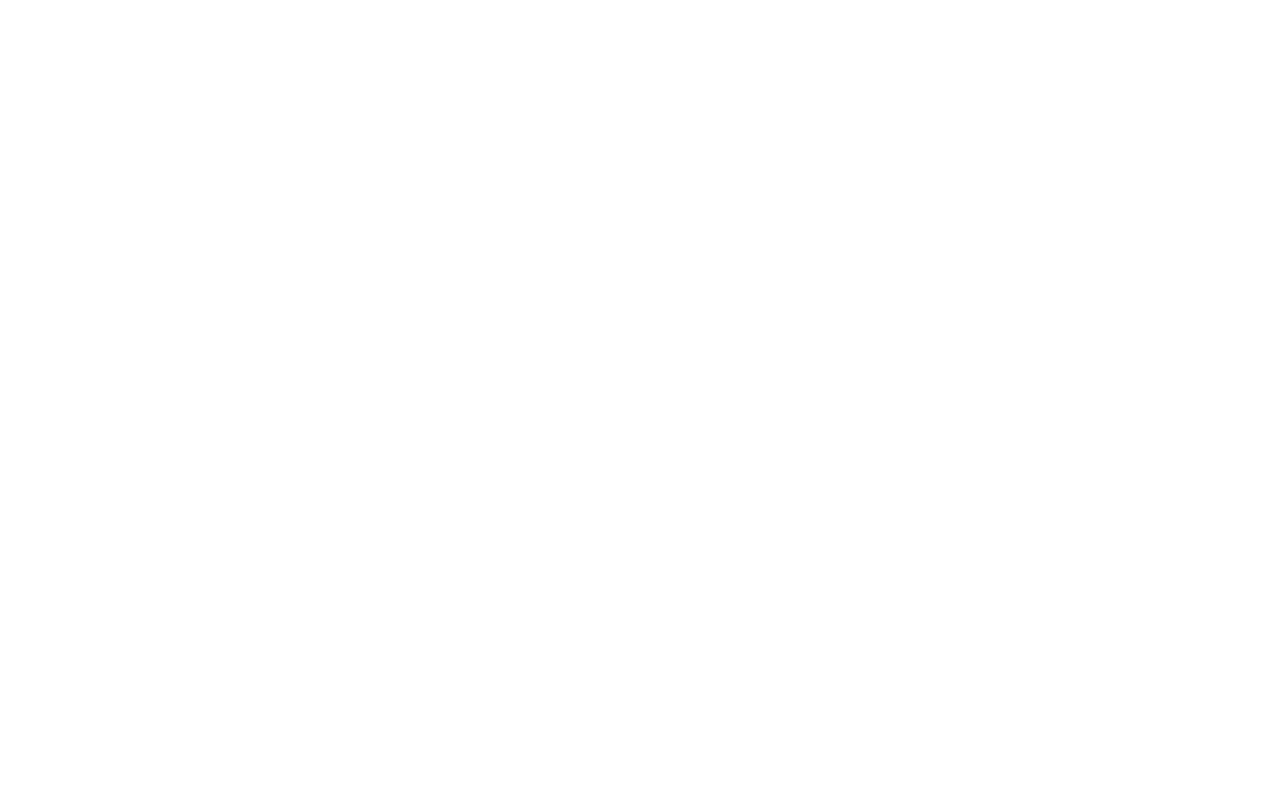
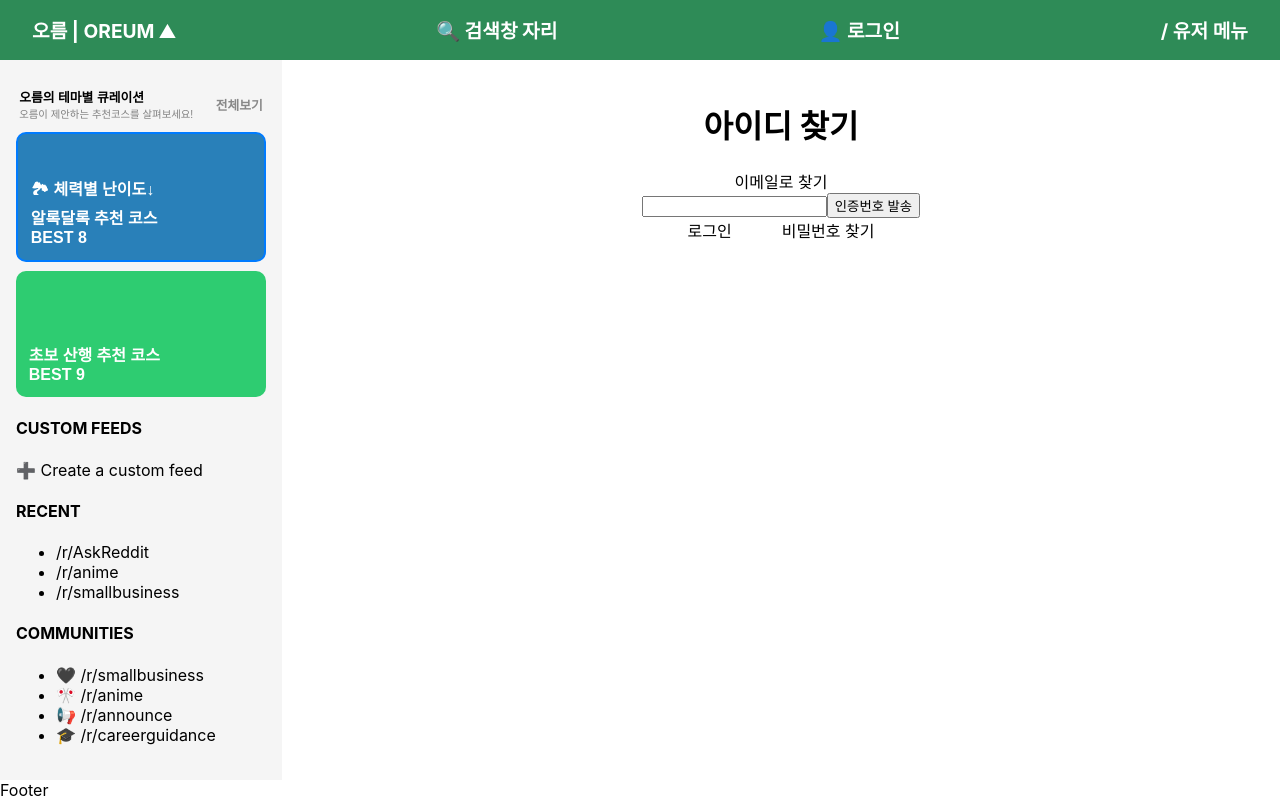
Before and after one commit to sanghyunbang/oreum-fronted-react, a React (Create React App) app: page /fuid in a window 1280 px wide. Before the commit this address had no page. Built offline with nearby package versions, Linux system fonts and the light colour scheme.

Commit message:
feat: 비밀 번호 찾기 기능, 이동 fix:: 로그인 아이디 수정

```diff
--- /dev/null
+++ b/src/pages/Find_Userid.jsx
@@ -0,0 +1,48 @@
+import { useState } from "react";
+import { Link } from "react-router-dom";
+
+const FindUserid = ()=>{
+    const [formData,setFormData] = useState({email:""});
+    const [doShow,setDoShow] = useState(false);
+    const people = {email:"123@gmail.com",nickname:"안녕"};
+
+    const doChange = (e)=>{
+        setFormData(prev=>({...prev,[e.target.name]:e.target.value}));
+    }
+
+    const doCheck = (e)=>{
+        if(formData.email===people.email){
+            alert("인증번호가 전송되었습니다.");
+            setDoShow(true);
+        }
+        else(
+            alert("등록되지 않은 이메일입니다.")
+        )
+    }
+    const doSubmit = (e)=>{
+        e.preventDefault();
+        alert("닉네임: ",people.nickname)
+    }
+    return(
+        <div style={{textAlign:'center'}}>
+            <h1>아이디 찾기</h1>
+            <div>
+                <form onSubmit={doSubmit}>
+                    이메일로 찾기<br />
+                    <input type="email" name="email" value={formData.email} onChange={doChange} required />
+                    <button type="button" onClick={doCheck}>인증번호 발송</button><br/>
+                    {doShow&&(
+                    <>
+                    <input type="number" name="number" value={formData.number} onChange={doChange} required />
+                    <button type="submit">인증확인</button>
+                    </>)}
+                </form>
+            </div>
+            <div>
+                <Link to="/login" style={{ color: 'black', textDecoration: 'none', marginRight:"50px"}}>로그인</Link>
+                <Link to="/fpw" style={{ color: 'black', textDecoration: 'none' }}>비밀번호 찾기</Link>
+            </div>
+        </div>
+    )
+}
+export default FindUserid;
--- a/src/pages/Join_Page.jsx
+++ b/src/pages/Join_Page.jsx
@@ -41,7 +41,7 @@ const JoinPage = () => {
   };
 
   return (
-    <div>
+    <div style={{textAlign:'center'}}>
       <h1>회원가입</h1>
       <div>프로필이미지</div>
       <form onSubmit={doSubmit}>
--- a/src/pages/LoginPage.jsx
+++ b/src/pages/LoginPage.jsx
@@ -2,7 +2,7 @@ import React, { useState } from 'react';
 import { Link } from 'react-router-dom';
 
 const LoginPage = ()=>{
-    const [formData, setFormData] = useState({userid:"",pw:""});
+    const [formData, setFormData] = useState({nickname:"",pw:""});
     const [errors, setErrors] = useState({});
     const people = {nickname:"안녕",pw:"123"};
     const doChange = (e)=>{
@@ -36,8 +36,8 @@ const LoginPage = ()=>{
                     비밀번호<input type='text' name='pw' value={formData.pw||""} onChange={doChange} />
                     {errors.pw && <div style={{ color: 'red' }}>{errors.pw}</div>}<br/><br/>
                     <button type='submit'>로그인</button> <br/>
-                    아이디 찾기
-                    비밀번호찾기
+                    <Link to="/fuid" style={{ color: 'black', textDecoration: 'none' }}>아이디 찾기</Link>
+                    <Link to="/fpw" style={{ color: 'black', textDecoration: 'none' }}>비밀번호 찾기</Link>
                     <Link to="/join" style={{ color: 'black', textDecoration: 'none' }}> 회원가입</Link>
                 </form>
             </div>
--- a/src/routes/AppRoutes.jsx
+++ b/src/routes/AppRoutes.jsx
@@ -5,6 +5,8 @@ import MapPage from '../pages/MapPage';
 import BoardPage from '../pages/BoardPage';
 import LoginPage from '../pages/LoginPage';
 import JoinPage from '../pages/Join_Page';
+import FindPw from '../pages/Find_Pw';
+import FindUserid from '../pages/Find_Userid';
 
 const AppRoutes = () => (
   <Router>
@@ -15,6 +17,8 @@ const AppRoutes = () => (
         <Route path="map" element={<MapPage />} /> {/* 지도 페이지 */}
         <Route path="login" element={<LoginPage />} />
         <Route path="join" element={<JoinPage />}  />
+        <Route path="fpw" element={<FindPw />} />
+        <Route path="fuid" element={<FindUserid />} />
       </Route>
     </Routes>
   </Router>
```
